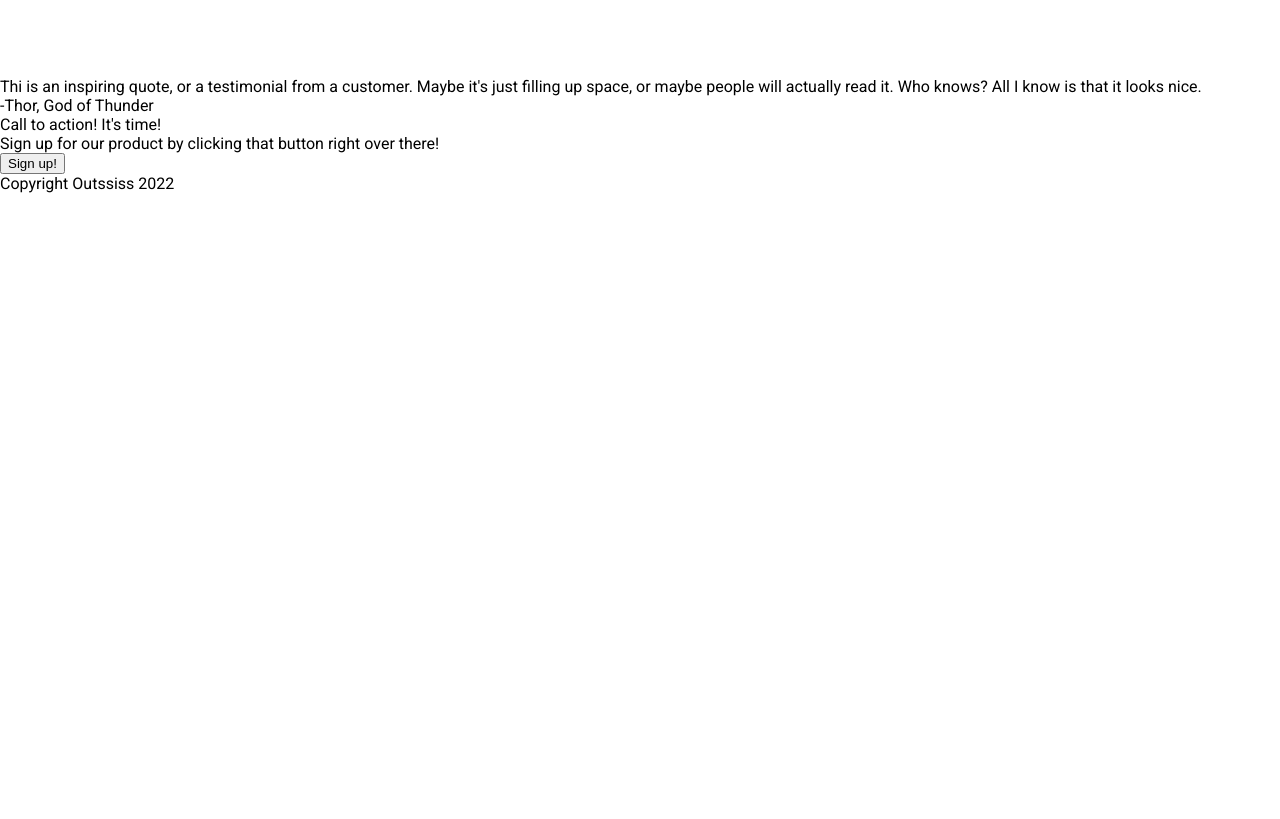
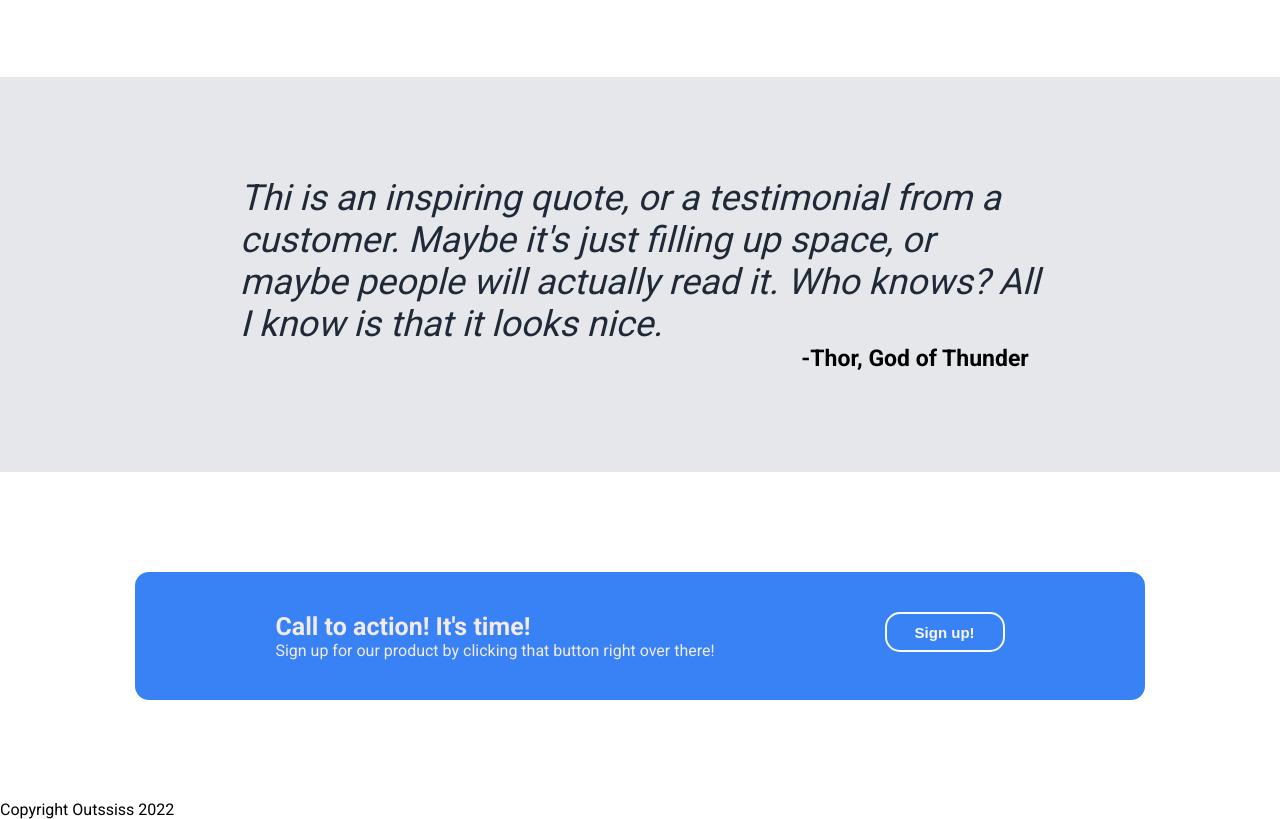
Before and after one commit to Outssiss/odin-landing-page, a plain HTML site: page index.html in a window 1280 px wide. Shown: the part 819-1638 px from the top of the page. Before the commit the page ends 1012 px from the top, so only its background shows below. Drawn offline with Linux system fonts and the light colour scheme.

Commit message:
Third anf fourth done

```diff
--- a/index.html
+++ b/index.html
@@ -47,16 +47,20 @@
     </div>
 
     <div class="third">
-        <div>Thi is an inspiring quote, or a testimonial from a customer. Maybe it's just filling up space, or maybe people will
+        <div class="quote">Thi is an inspiring quote, or a testimonial from a customer. Maybe it's just filling up space, or maybe people will
             actually read it. Who knows? All I know is that it looks nice.
         </div>
-        <div>-Thor, God of Thunder</div>
+        <div class="author">-Thor, God of Thunder</div>
     </div>
 
     <div class="fourth">
-        <div>Call to action! It's time!</div>
-        <div>Sign up for our product by clicking that button right over there!</div>
-        <button>Sign up!</button>
+        <div class="contenidoAzul">
+            <div class="texto">
+                <div class="action">Call to action! It's time!</div>
+                <div class="sign">Sign up for our product by clicking that button right over there!</div>
+            </div>
+            <button>Sign up!</button>
+        </div>
     </div>
 
     <div class="footer">
--- a/style.css
+++ b/style.css
@@ -124,3 +124,69 @@ img {
     padding-top: 40px;
     padding-bottom: 80px;
 }
+
+.third {
+    display: flex;
+    flex-direction: column;
+    background-color: #e5e7eb;
+    align-items: center;
+    padding-bottom: 100px;
+    padding-top: 100px;
+}
+
+.quote {
+    font-size: 36px;
+    font-weight: 300;
+    font-style: italic;
+    width: 800px;
+    color: #1f2937;
+}
+
+.author {
+    font-weight: bold;
+    font-size: 23px;
+    padding-left: 550px;
+}
+
+.fourth {
+    display: flex;
+    justify-content: center;
+    align-items: center;
+    padding-top: 100px;
+    padding-bottom: 100px;
+}
+
+.contenidoAzul {
+    display: flex;
+    background-color: #3882f6;
+    border-radius: 14px;
+    padding-top: 40px;
+    padding-bottom: 40px;
+    padding-left: 140px;
+    padding-right: 140px;
+    gap: 170px;
+}
+
+.contenidoAzul .texto {
+    display: flex;
+    flex-direction: column;
+    color: rgb(243, 235, 235);
+
+}
+
+.action {
+    font-size: 25px;
+    font-weight: 600;
+}
+
+.contenidoAzul button {
+    width: 120px;
+    height: 40px;
+    background-color: #3882f6;
+    border-style: solid;
+    border-color: #f9faf8;
+    color: #f9faf8;
+    border-radius: 15px;
+    font-size: 15px;
+    font-weight: bold;
+}
```
